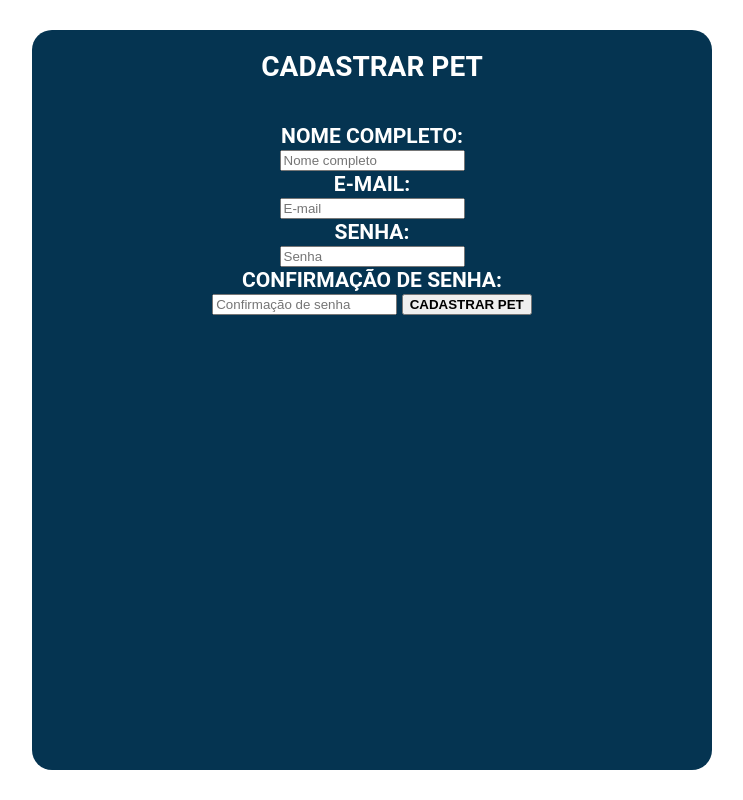
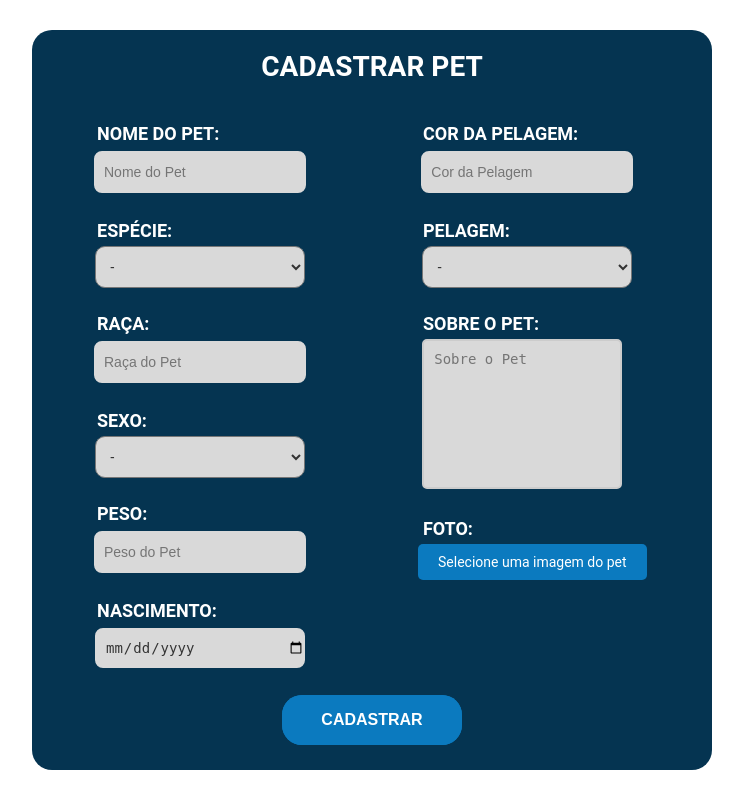
Before and after one commit to Welberth77/CuidaPet, a Python web app: template templates/cadastrar_pet.html in a window 1280 px wide. Shown: the part 80-880 px from the top of the page, without its empty margins (268-1011 px from the left). Run offline with Jinja, Linux system fonts and the light colour scheme; the template is opened without the code that fills it, so the values that code supplies are empty.

Commit message:
página cadastrar pet parcialmente finalizada

```diff
--- a/app/static/css/pages/cadastrarPet.css
+++ b/app/static/css/pages/cadastrarPet.css
@@ -64,8 +64,107 @@
 }
 
 .area-cadastro-pet .interacao-usuario {
-    margin: 40px 0 0;
+    display: flex;
+    margin: 40px 40px 0;
+    gap: 100px;
+}
+
+.area-cadastro-pet .interacao-usuario h3 {
     font-size: 18px;
-    font-weight: 700;
+    text-align: left;
+    padding: 0 0 0 5px;
+}
+
+.area-cadastro-pet .interacao-usuario input {
+    margin: 5px 10px 25px 0;
+    font-size: 14px;
+    width: 200px;
+    height: 40px;
+    padding-left: 10px;
+    border-radius: 10px;
+    background-color: #D9D9D9;
+    color: #333;
+    border: 2px solid #053451;
+}
+
+.area-cadastro-pet .interacao-usuario select {
+    margin: 5px 0 25px -10px;
+    font-size: 14px;
+    width: 210px;
+    height: 42px;
+    border-radius: 10px;
+    background-color: #D9D9D9;
+    padding-left: 10px;
+    color: #333;
+}
+
+.area-cadastro-pet .interacao-usuario option {
+    padding: 5px;
+}
+
+.area-cadastro-pet .interacao-usuario .interacao-usuario-direito textarea {
+    margin: 5px 20px 25px 0;
+    font-size: 14px;
+    width: 200px;
+    height: 40px;
+    padding-left: 10px;
+    border-radius: 10px;
+    background-color: #D9D9D9;
+    color: #333;
+    border: 2px solid #053451;
+}
+
+/* Lado direito */
+
+.area-cadastro-pet .interacao-usuario .interacao-usuario-direito .sobre-o-pet {
+    width: 200;               /* Ocupa 100% do contêiner pai */
+    max-width: 280;           /* Limita a largura máxima */
+    padding: 10px;             /* Espaço interno */
+    font-size: 14px;           /* Tamanho da fonte */
+    border: 2px solid #ccc;    /* Estilo da borda */
+    border-radius: 5px;        /* Arredonda as bordas */
+    box-sizing: border-box;    /* Inclui padding e borda na largura total */
+    height: 150px;             /* Altura fixa para o campo */
+    overflow-y: auto;          /* Barra de rolagem vertical ao exceder a altura */
+    resize: none;              /* Impede o redimensionamento pelo usuário */
+    white-space: pre-wrap;
+}
+
+.foto-do-pet {
+    display: none; /* Esconde o input real */
+  }
+
+.foto-label {
+    margin: 5px 0 25px 0;
+    display: inline-block;
+    padding: 10px 20px;
+    font-size: 14px;
+    color: #fff;
+    background-color: #0B7ABF; /* Cor de fundo do botão */
+    border-radius: 5px;
+    cursor: pointer;
+    transition: background-color 0.3s ease;
+}
+
+.foto-label:hover {
+    background-color: #095F95; /* Cor de fundo ao passar o mouse */
+}
+
+/* Botão cadastrar Pet */
+
+.botao-cadastrar-pet {
+    background-color: #0B7ABF;
     color: #ffffff;
+    text-decoration: none;
+    width: 180px;
+    height: 50px;
+    border-radius: 20px;
+    display: flex;
+    align-items: center;
+    justify-content: center;
+    margin: auto;
+    cursor: pointer;
+    border: none;
+    font-size: 16px;
+    font-weight: bold;
 }
--- a/templates/cadastrar_pet.html
+++ b/templates/cadastrar_pet.html
@@ -26,22 +26,60 @@
             <h2>CADASTRAR PET</h2>
         </div>
 
-        <form class="interacao-usuario" action="meus_pets.html" method="POST">
-            <h3>NOME COMPLETO:</h3>
-            <input type="text" class="input-nome-completo" placeholder="Nome completo" required>
+        <form class="interacao-usuario">
+            <div class="interacao-usuario-esquerdo">
+                <h3>NOME DO PET:</h3>
+                <input type="text" class="nome-do-pet" placeholder="Nome do Pet" required>
 
-            <h3>E-MAIL:</h3>
-            <input type="email" class="input-e-mail" placeholder="E-mail" required>
+                <h3>ESPÉCIE:</h3>
+                <select class="especie-pet">
+                    <option value="vazio">-</option>
+                    <option value="cachorro">Cachorro</option>
+                    <option value="gato">Gato</option>
+                </select>
 
-            <h3>SENHA:</h3>
-            <input type="password" class="input-senha" placeholder="Senha" required>
+                <h3>RAÇA:</h3>
+                <input type="text" class="raca-do-pet" placeholder="Raça do Pet" required>
 
-            <h3>CONFIRMAÇÃO DE SENHA:</h3>
-            <input type="password" class="input-confirmacao-senha" placeholder="Confirmação de senha" required>
+                <h3>SEXO:</h3>
+                <select class="sexo-do-pet">
+                    <option value="vazio">-</option>
+                    <option value="macho">Macho</option>
+                    <option value="femea">Fêmea</option>
+                    <option value="nao-identificado">Não identificado</option>
+                </select>
 
-            <button type="submit" class="cadastrar">
-                <h4 class="texto-cadastrar">CADASTRAR PET</h4>
-            </button>
+                <h3>PESO:</h3>
+                <input type="number" class="peso-do-pet" placeholder="Peso do Pet" required>
+
+                <h3>NASCIMENTO:</h3>
+                <input type="date" class="nascimento-do-pet" placeholder="Nascimento do Pet" required>
+            </div>
+
+            <div class="interacao-usuario-direito">
+                <h3>COR DA PELAGEM:</h3>
+                <input type="text" class="cor-da-pelagem" placeholder="Cor da Pelagem" required>
+
+
+                <h3>PELAGEM:</h3>
+                <select class="pelagem-do-pet">
+                    <option value="vazio">-</option>
+                    <option value="curta">Curta</option>
+                    <option value="media">Média</option>
+                    <option value="longa">Longa</option>
+                </select>
+
+                <h3>SOBRE O PET:</h3>
+                <textarea class="sobre-o-pet" placeholder="Sobre o Pet"></textarea>
+
+                <h3>FOTO:</h3>
+                <label for="foto-do-pet" class="foto-label">Selecione uma imagem do pet</label>
+                <input type="file" id="foto-do-pet" class="foto-do-pet" accept="image/*">
+            </div>
+        </form>
+
+        <form action="./meus_pets.html" method="post" class="botao-cadastrar-pet">
+            <button class="botao-cadastrar-pet">CADASTRAR</button>
         </form>
     </div>
 </body>
```
